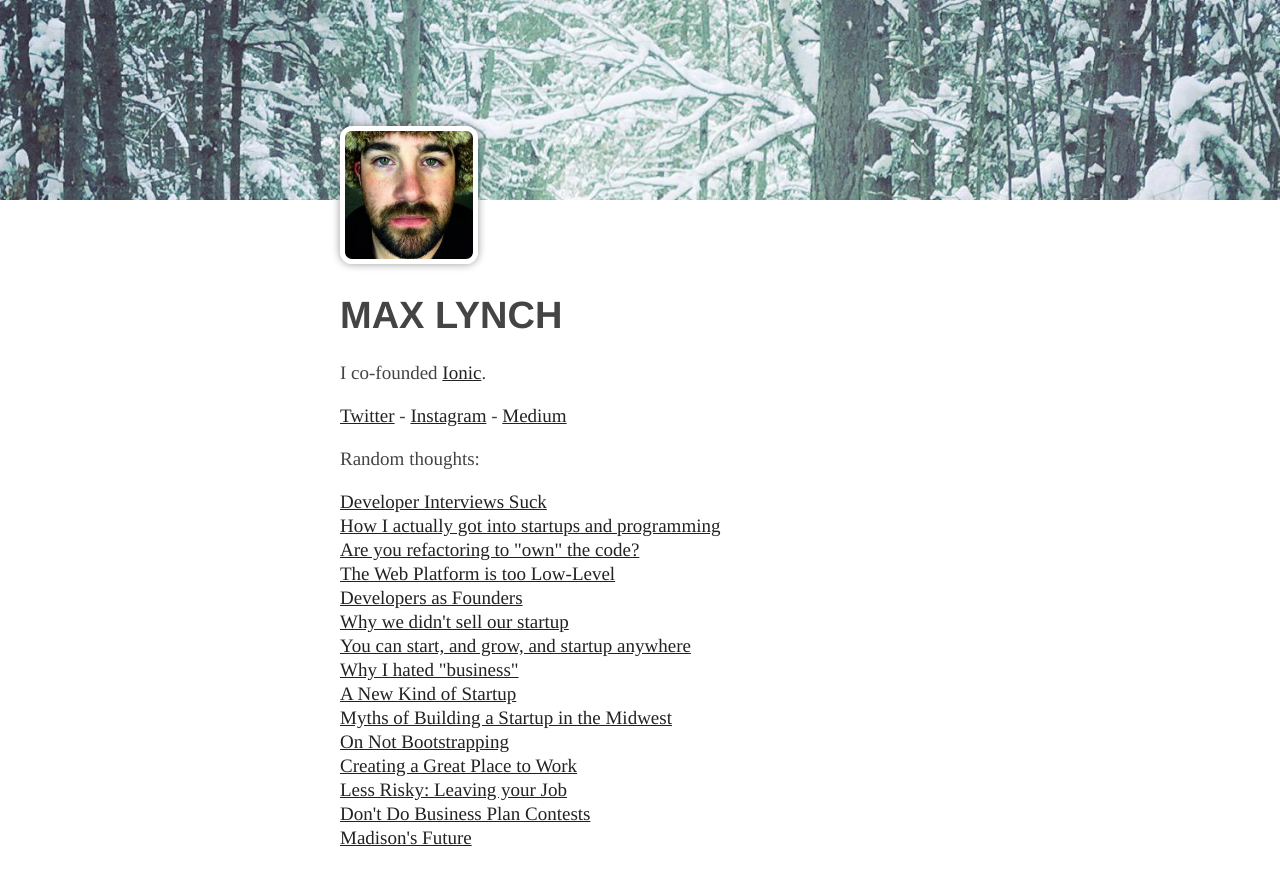
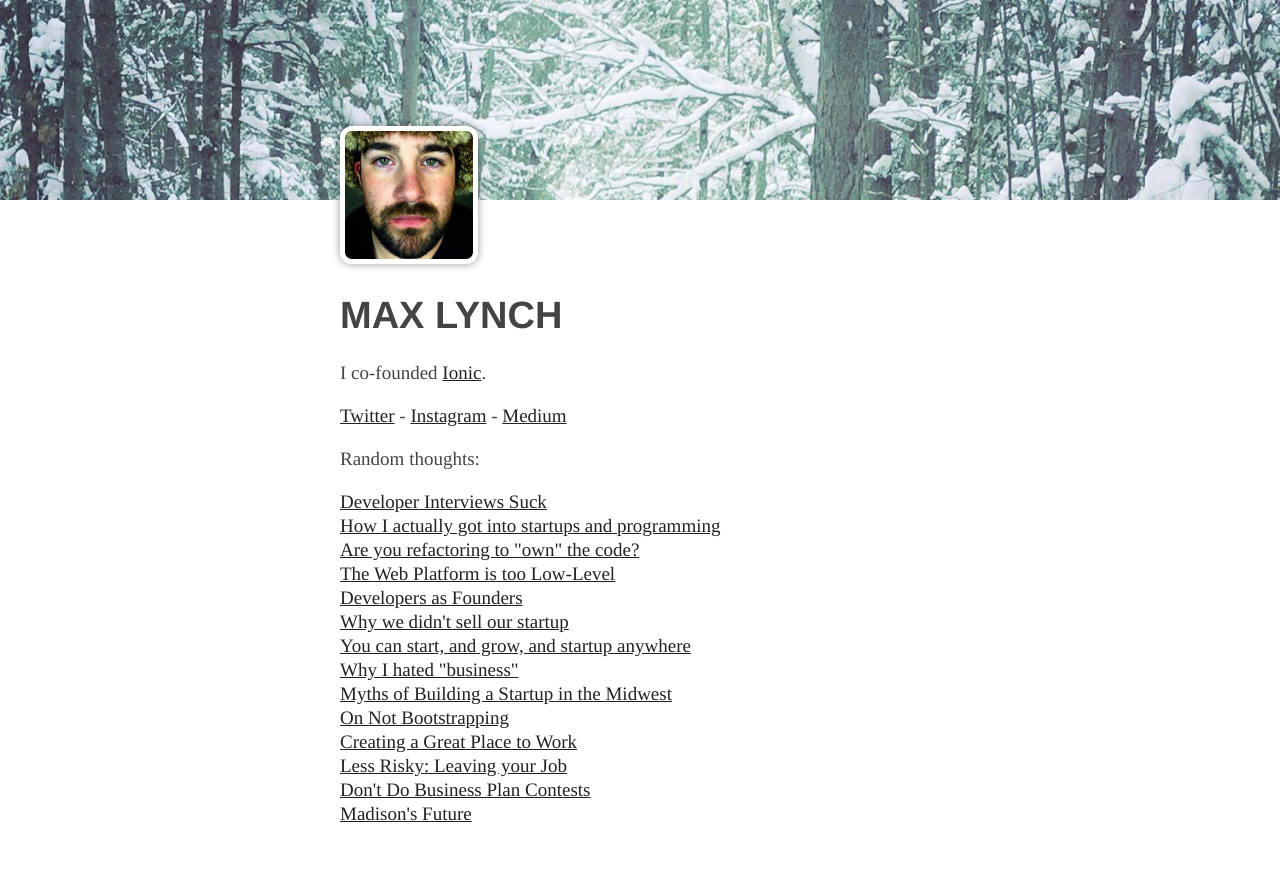
Before and after one commit to mlynch/mlynch.github.com, a Jekyll site: the page built from index.md, in a window 1280 px wide. Shown: the top 885 px of the page. Built offline with Jekyll 4.4.1, drawn with Linux system fonts in a browser that asks for light colours; Markdown is read by kramdown in place of the engine named in the settings; comment, search, counter and statistics services are not loaded.

Commit message:
Update index.md

```diff
--- a/index.md
+++ b/index.md
@@ -24,7 +24,7 @@ Random thoughts:
     <li><a href="https://medium.com/@maxlynch/why-we-didn-t-sell-our-company-4505446c874d#.4iypp2tac">Why we didn't sell our startup</a></li>
     <li><a href="https://medium.com/business-startup-development-and-more/you-can-start-and-grow-a-startup-anywhere-b927c7735f76#.nm5axwf01">You can start, and grow, and startup anywhere</a></li>
     <li><a href="https://medium.com/@maxlynch/why-i-hated-business-36e9822119ab#.i8dudgpa2">Why I hated "business"</a></li>
-    <li><a href="/blog/new-kind-of-startup/">A New Kind of Startup</a></li>
+    <!--<li><a href="/blog/new-kind-of-startup/">A New Kind of Startup</a></li>-->
     <li><a href="/blog/building-startup-midwest-madison">Myths of Building a Startup in the Midwest</a></li>
     <li><a href="/blog/bootstrapping">On Not Bootstrapping</a></li>
     <li><a href="/blog/hiring">Creating a Great Place to Work</a></li>
```
